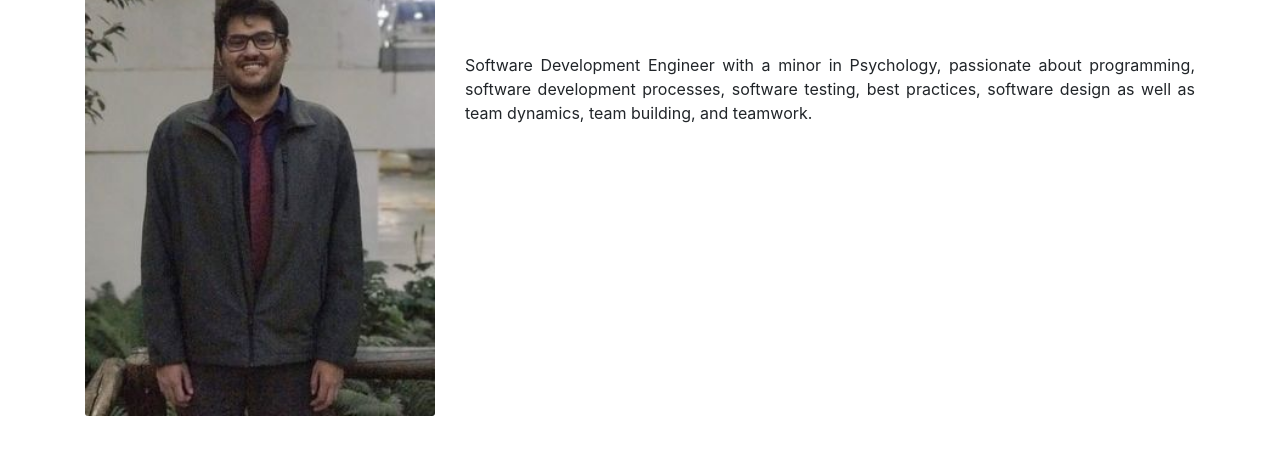
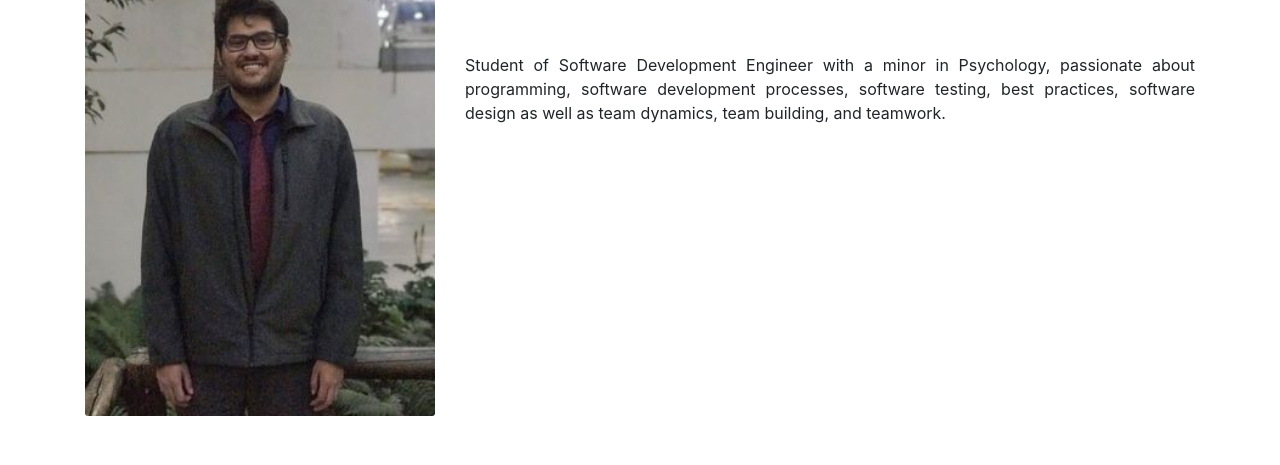
Before and after one commit to dfriveros11/DiegoRiveros, a website: page index.html in a window 1280 px wide. Shown: the part 123-588 px from the top of the page. Drawn offline with nearby package versions, Linux system fonts and the light colour scheme.

Commit message:
error student

```diff
--- a/index.html
+++ b/index.html
@@ -83,7 +83,7 @@
             <br />
 
             <p>
-              Software Development Engineer with a minor in Psychology,
+              Student of Software Development Engineer with a minor in Psychology,
               passionate about programming, software development processes,
               software testing, best practices, software design as well as team
               dynamics, team building, and teamwork.
```
